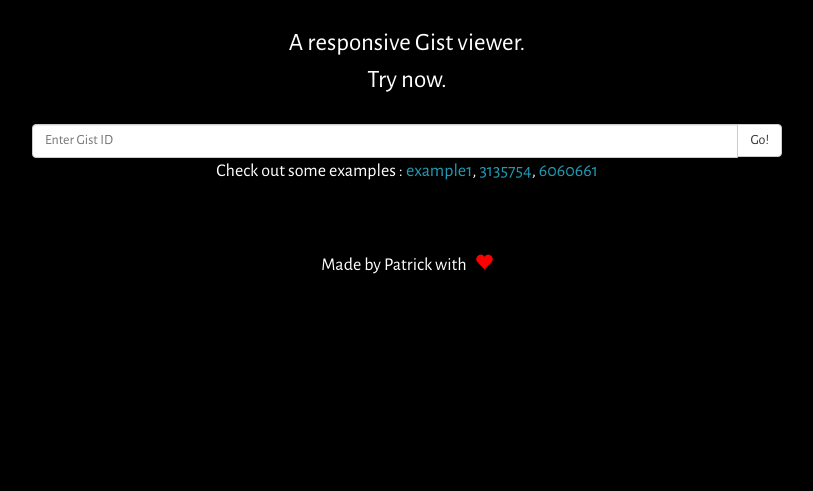
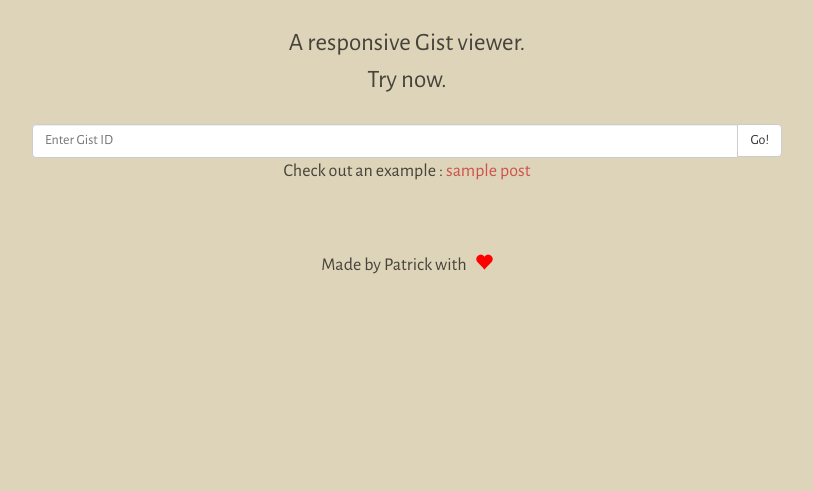
Before and after one commit to patrickkang/prettygist, a website: page index.html in a window 1280 px wide. Shown: the part 309-800 px from the top of the page, without its empty margins (233-1046 px from the left). Drawn offline with nearby package versions, Linux system fonts and the light colour scheme.

Commit message:
good to go

```diff
--- a/index.html
+++ b/index.html
@@ -7,10 +7,6 @@
   <meta name="description" content="Pretty Github Gist." />
 
   <link href="//fonts.googleapis.com/css?family=Alegreya+Sans:100italic,100,300italic,300,400italic,400,500italic,500,700italic,700,800italic,800,900italic,900" rel="stylesheet" type="text/css">
-  <link href="http://fonts.googleapis.com/css?family=Lobster:400" rel="stylesheet" type="text/css">
-
-  <link href='http://fonts.googleapis.com/css?family=PT+Sans:400,700,400italic,700italic' rel='stylesheet' type='text/css'>
-  <link href='http://fonts.googleapis.com/css?family=Titillium+Web:400,400italic,600italic,600,700,700italic,900,300italic,300,200italic,200' rel='stylesheet' type='text/css'>
 
   <link rel="stylesheet" type="text/css" href="assets/css/main.css" media="all" />
 
--- a/scss/_variables.scss
+++ b/scss/_variables.scss
@@ -1,8 +1,12 @@
 $sans-serif: 'PT Sans', sans-serif;
 $sans-serif-2: 'Titillium Web', sans-serif;
 
+$main-color: #46433A;
+$main-background-color: #DED4B9;
+
 $base-color: #333333;
 
+$red-color: #CE534D;
 $light-grey : #666666;
 $search-bar-color: #DDDDDD;
 
--- a/scss/main.scss
+++ b/scss/main.scss
@@ -54,18 +54,26 @@ a {
 
 
 .intro {
-  color: #fff;
+  color: $main-color;
+  background-color: $main-background-color;
   display: table;
   width: 100%;
   height: 100%;
   padding: 100px 0;
   text-align: center;
-  color: #fff;
-  background-color: #000;
   -webkit-background-size: cover;
   -moz-background-size: cover;
   background-size: cover;
   -o-background-size: cover;
+  a{
+    color: $red-color;
+    -webkit-transition: all .2s ease-in-out;
+    -moz-transition: all .2s ease-in-out;
+    transition: all .2s ease-in-out;
+    &:hover, &:focus{
+      color: #B81E16;
+    }
+  }
   .intro-body{
     display: table-cell;
     vertical-align: middle;
--- a/views/index.html
+++ b/views/index.html
@@ -20,7 +20,7 @@
               </div>
             </div>
             <div class="row">
-                <p>Check out some examples : <a href="/?e1c8b457390517c076cc">example1</a>, <a href="/?3135754">3135754</a>, <a href="/?6060661">6060661</a></p>
+                <p>Check out an example : <a href="/?b80940b28fa5d5b4cb73">sample post</a></p>
             </div>
             <div class="row intro-footer">
               <div class="col-md-8 col-md-offset-2">
```
Also changed, not shown: assets/css/main.css.
